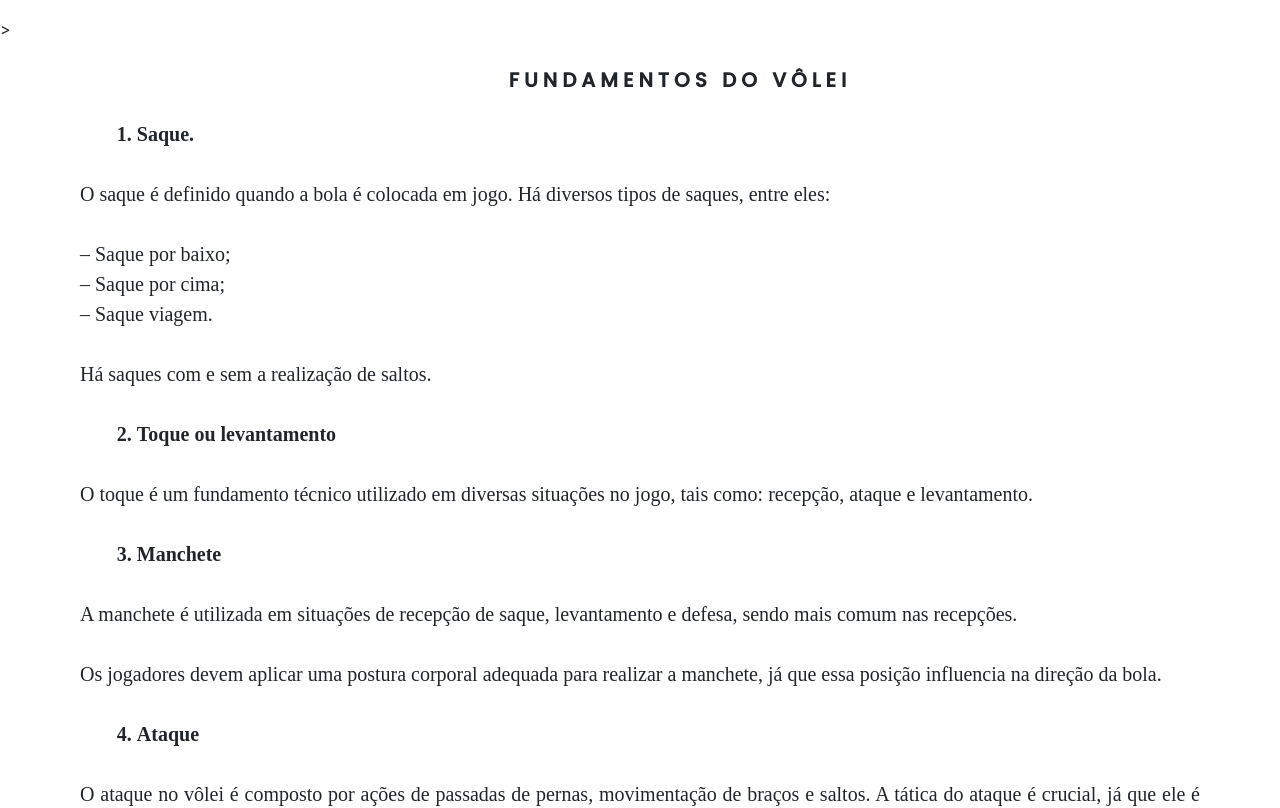
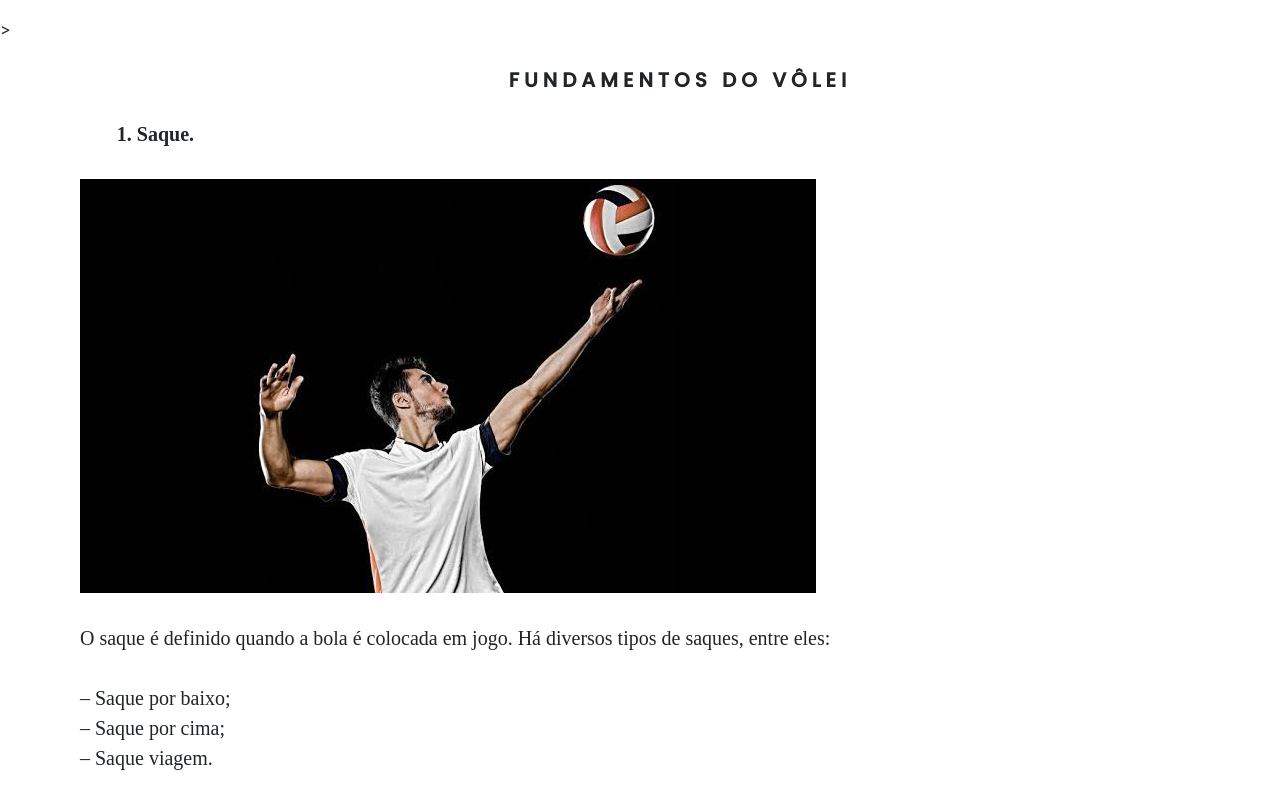
Before and after one commit to Juapenas/olimpiadas, a plain HTML site: page volei.html in a window 1280 px wide. Shown: the part 6221-7029 px from the top of the page. Drawn offline with nearby package versions, Linux system fonts and the light colour scheme; a web font is replaced by a local one.

Commit message:
Update volei.html

```diff
--- a/volei.html
+++ b/volei.html
@@ -196,7 +196,9 @@
         <center><b class="titles">Fundamentos do vôlei</b></center>
         <br>
         <p class="text"><b>ㅤㅤ1. Saque.</b><br>
-ㅤ<br>
+ㅤ          <br>
+                <img src="img/saque.jpeg">
+            <br><br>
 O saque é definido quando a bola é colocada em jogo. Há diversos tipos de saques, entre eles:<br>
 ㅤ<br>
 – Saque por baixo;<br>
```
